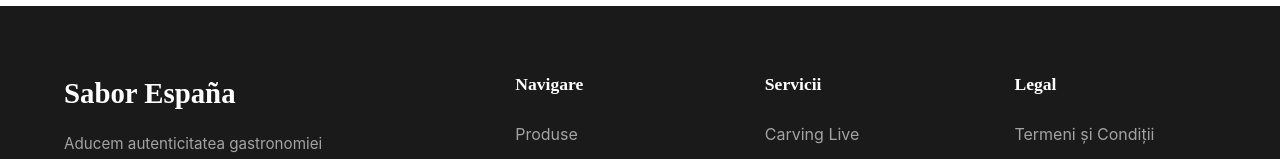
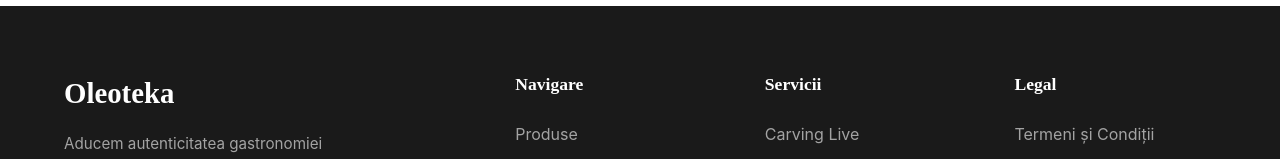
Before and after one commit to oleoteka-cj/oleoteka, a plain HTML site: page index.html in a window 1280 px wide. Shown: the part 5366-5525 px from the top of the page. Drawn offline with Linux system fonts and the light colour scheme; a web font is replaced by a local one.

Commit message:
Update index.html

```diff
--- a/index.html
+++ b/index.html
@@ -929,7 +929,7 @@
     <footer class="footer">
         <div class="footer-content">
             <div class="footer-brand">
-                <a href="#" class="logo">Sabor España</a>
+                <a href="#" class="logo">Oleoteka</a>
                 <p>Aducem autenticitatea gastronomiei spaniole în România. Produse premium, experiențe unice.</p>
             </div>
             <div class="footer-links">
```
